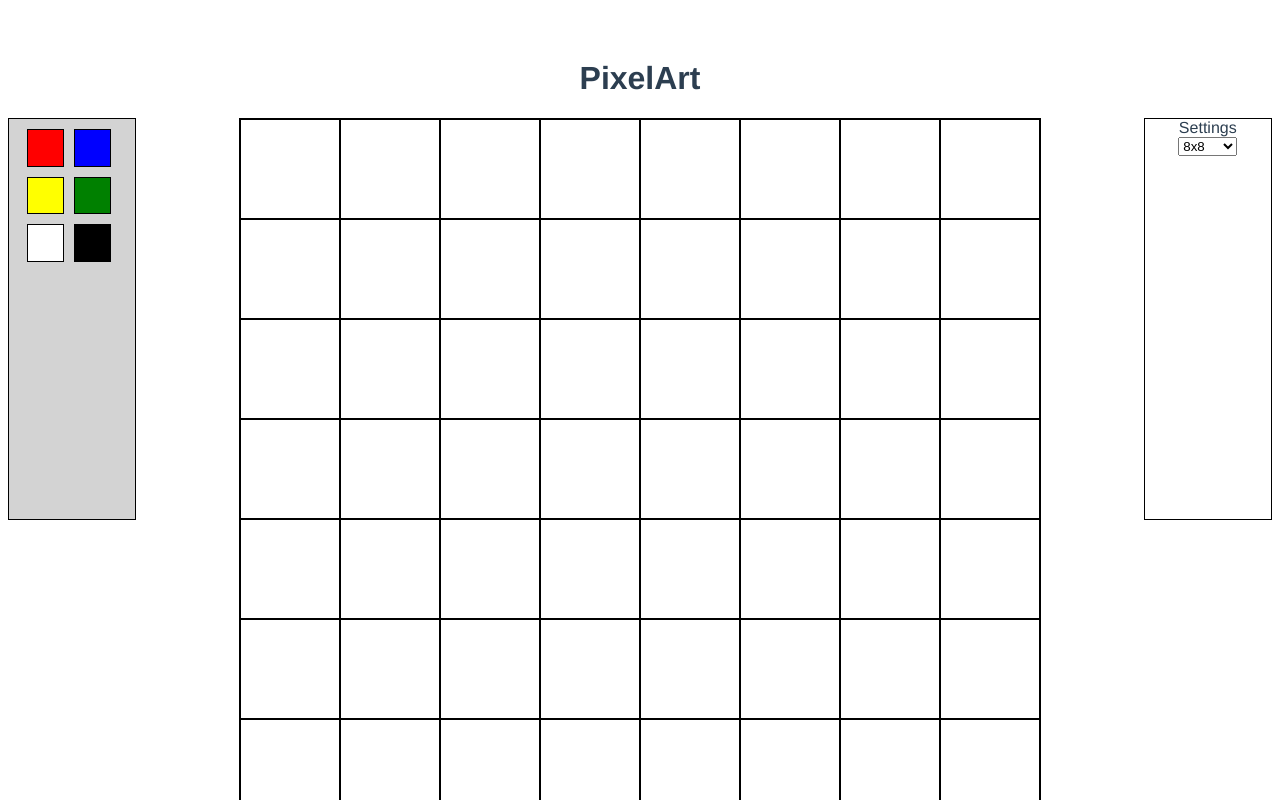
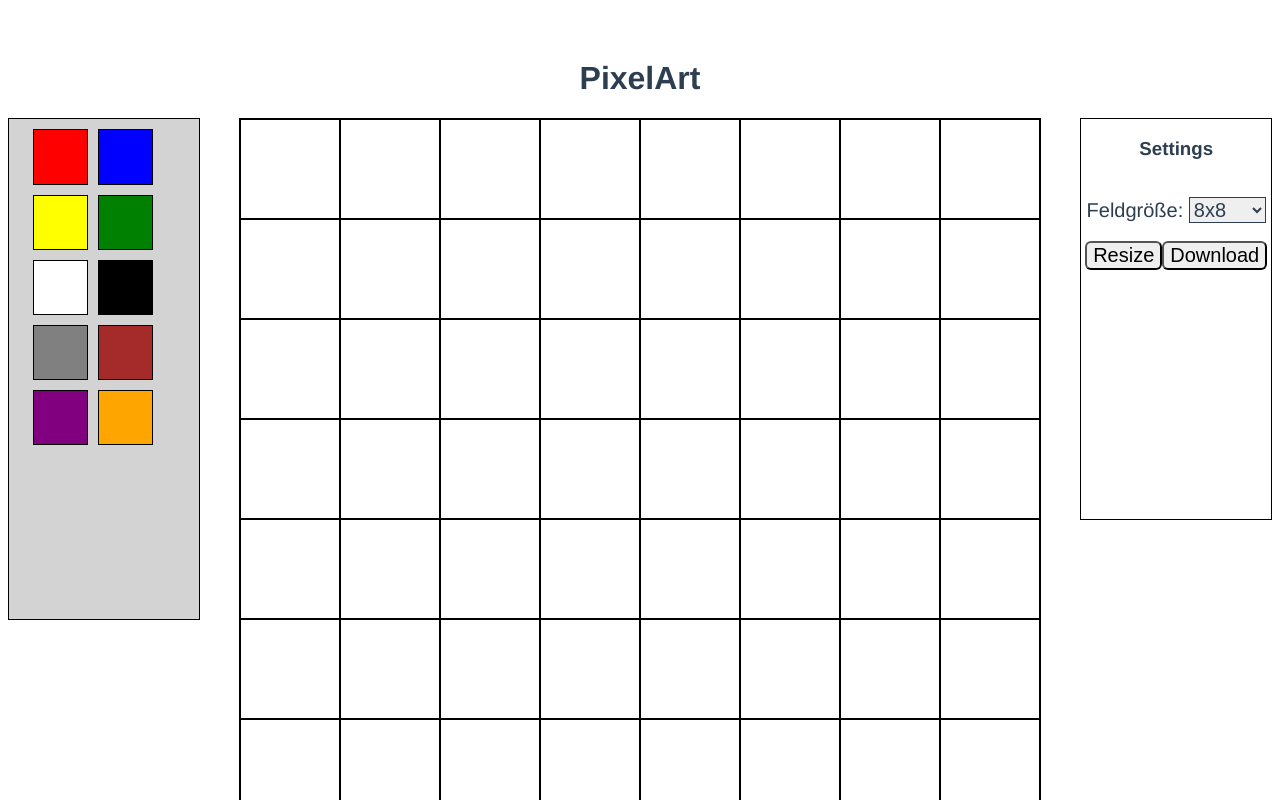
Before and after one commit to RunningSmooth/PixelArt, a Vue app in the folder client/: page / in a window 1280 px wide. Shown: the top 800 px of the page. Built offline with nearby package versions, Linux system fonts and the light colour scheme.

Commit message:
added download & child to child functions

```diff
--- a/client/package.json
+++ b/client/package.json
@@ -9,6 +9,8 @@
   },
   "dependencies": {
     "core-js": "^3.6.5",
+    "dom-to-image": "^2.6.0",
+    "file-saver": "^2.0.5",
     "vue": "^3.0.0"
   },
   "devDependencies": {
--- a/client/src/App.vue
+++ b/client/src/App.vue
@@ -1,17 +1,20 @@
 <template>
   <h1>PixelArt</h1>
     <ColorPalette
-        style="width: 10%; float: left"
+        style="width: 15%; float: left"
         :inputPen="pen"
     />
     <Canvas
-        style="width: calc(80% - 4px); float: left"
+        style="width: calc(70% - 4px); float: left"
         :inputPen="pen"
         :inputSettings="settings"
+        ref="canvas"
     />
     <Settings
-        style="width: 10%; float: left"
+        style="width: 15%; float: left"
         :inputSettings="settings"
+        @resizeEvent="callResize"
+        @downloadEvent="callDownload"
     />
 </template>
 
@@ -36,6 +39,12 @@ export default {
     }
   },
   methods: {
+    callResize(){
+      this.$refs.canvas.changeCanvas()
+    },
+    callDownload(){
+      this.$refs.canvas.downloadCanvas()
+    }
   }
 }
 </script>
--- a/client/src/components/Canvas.vue
+++ b/client/src/components/Canvas.vue
@@ -10,12 +10,14 @@
         </div>
       </div>
     </div>
-    <button @click="changeCanvas()">Resize</button>
     <p>{{settings}}</p>
+    <button @click="downloadCanvas()">Download</button>
   </div>
 </template>
 
 <script>
+import domtoimage from "dom-to-image";
+
 export default {
   name: "Canvas",
   props: ["inputPen", "inputSettings"],
@@ -73,9 +75,21 @@ export default {
       this.createSquares()
       this.$nextTick(() => this.paintAllSquares())
       this.$nextTick(() => this.resizeSquares())
-
-    }
-
+    },
+    test() {
+      console.log("this works even better!")
+    },
+    async downloadCanvas() {
+      let element = document.getElementById('square-container')
+      element.style.margin = "0"
+      await domtoimage.toBlob(element)
+        .then(function(blob) {
+          let FileSaver = require('file-saver')
+          console.log(blob)
+          FileSaver.saveAs(blob, "output.jpeg")
+      })
+      element.style.margin = "0 auto";
+    },
   },
   mounted() {
     for (let i in this.colorArray) {
--- a/client/src/components/ColorPalette.vue
+++ b/client/src/components/ColorPalette.vue
@@ -17,7 +17,7 @@ export default {
   props: ["inputPen"],
   data() {
     return {
-      colors: ["#FF0000", "#0000FF", "#FFFF00", "#008000", "#FFFFFF", "#000000"],
+      colors: ["#FF0000", "#0000FF", "#FFFF00", "#008000", "#FFFFFF", "#000000", "#808080", "#A52A2A", "#800080", "#FFA500"],
       pen: this.inputPen
     }
   },
@@ -41,7 +41,7 @@ export default {
 #palette-container{
   background: lightgrey;
   top: 120px;
-  height: 400px;
+  height: 500px;
   border: 1px solid black;
   text-align: center;
 }
--- a/client/src/components/Settings.vue
+++ b/client/src/components/Settings.vue
@@ -1,8 +1,9 @@
 <template>
   <div id="settings-container">
-    Settings
+    <h3>Settings</h3>
     <br>
-    <label for="sizeSelect">
+    <div id="size-container">
+      <label for="sizeSelect">Feldgröße:
         <select class="dropDown" id="sizeSelect" v-model="settings.size">
           <option value="8">8x8</option>
           <option value="12">12x12</option>
@@ -10,6 +11,10 @@
           <option value="32">32x32</option>
         </select>
       </label>
+    </div>
+    <br>
+    <button @click="$emit('resizeEvent')">Resize</button>
+    <button @click="$emit('downloadEvent')">Download</button>
   </div>
 </template>
 
@@ -31,4 +36,19 @@ export default {
   height: 400px;
   border: 1px solid black;
 }
+#size-container{
+  font-size: 20px;
+}
+.dropDown{
+  font-size: 20px;
+  color: #2c3e50;
+  border-color: #2c3e50;
+}
+button {
+  font-size: 20px;
+  border-radius: 6px;
+}
+button:hover{
+  background: gray;
+}
 </style>
```
Also changed, not shown: 1 other file (tests, documents, lock files or other folders). Lines whose indentation alone changed are shown as unchanged.
